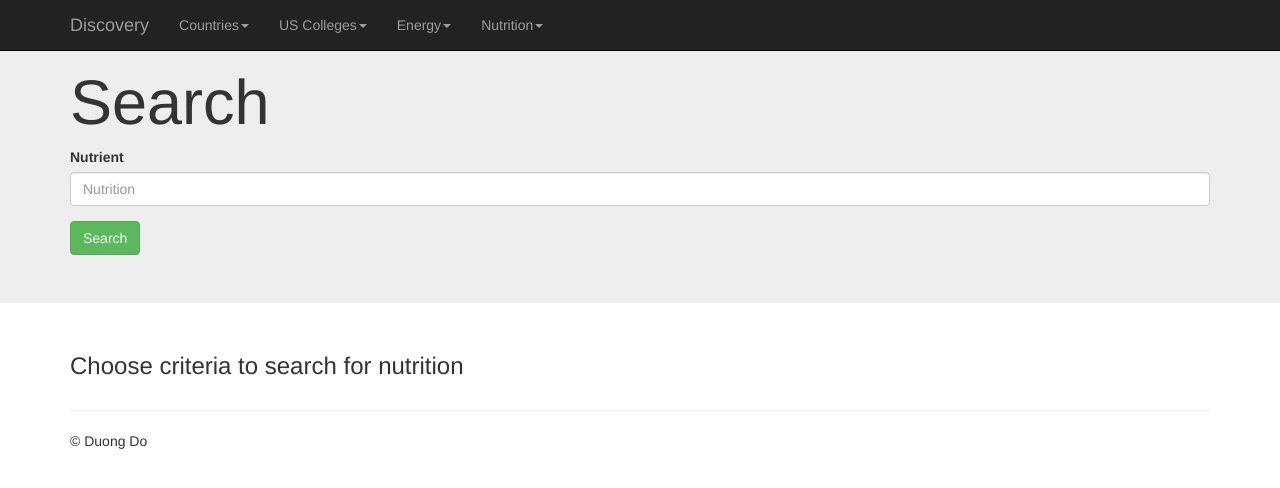
After one commit to duongdo27/data_discovery, a Flask app: page /nutrition/search in a window 1280 px wide. The commit adds this page. Shown: the top 488 px of the page. Run offline with Flask 2, Linux system fonts and the light colour scheme; some libraries are stand-ins or nearby versions.

Commit message:
add nutritiom

```diff
--- a/app.py
+++ b/app.py
@@ -2,7 +2,7 @@ from flask import Flask, render_template, redirect, request, abort
 from flask_bootstrap import Bootstrap
 from helper import Helper
 import os
-from forms import SchoolSearchForm, WorldEnergyForm, StateEnergyForm, USEconomyForm
+from forms import SchoolSearchForm, WorldEnergyForm, StateEnergyForm, USEconomyForm, NutritionForm
 
 app = Flask(__name__)
 Bootstrap(app)
@@ -85,7 +85,7 @@ def schools_top():
 def school_search():
     if request.method == 'GET':
         form = SchoolSearchForm()
-        return render_template('schools/search.html', form=form)
+        return render_template('schools/search.html', form=form, data=None)
 
     else:
         form = SchoolSearchForm(request.form)
@@ -136,6 +136,18 @@ def nutrition_detail(ndbno):
         abort(404)
     return render_template('nutrition/detail.html', data=data)
 
+
+@app.route('/nutrition/search', methods=['GET', 'POST'])
+def nutrition_search():
+    if request.method == 'GET':
+        form = NutritionForm()
+        return render_template('nutrition/search.html', form=form, data=None)
+
+    else:
+        form = NutritionForm(request.form)
+        data = Helper.get_nutrition(form)
+        return render_template('nutrition/search.html', form=form, data=data)
+
 if __name__ == '__main__':
     port = int(os.environ.get("PORT", 5000))
-    app.run(host='0.0.0.0', port=port)
+    app.run(host='0.0.0.0', port=port, debug=True)
--- a/forms.py
+++ b/forms.py
@@ -119,5 +119,10 @@ ECONOMIC_METRIC_CHOICES = [
 ]
 ECONOMIC_METRIC_LOOKUP = {k: v for k, v in ECONOMIC_METRIC_CHOICES}
 
+
 class USEconomyForm(Form):
     metric = SelectField('Metric', choices=ECONOMIC_METRIC_CHOICES)
+
+
+class NutritionForm(Form):
+    nutrition = StringField('Nutrient')
--- a/helper.py
+++ b/helper.py
@@ -12,6 +12,7 @@ ENERGY_URL = 'http://api.eia.gov/series'
 DATAGOV_API_KEY = 'LJGH3f7uhvxRQBSrKApmMO7e3TeuNmEyblQpucG8'
 EIA_API_KEY = 'E9693F9C41C748460B05C0DBEB9DACEA'
 NUTRITION_URL = 'http://api.nal.usda.gov/ndb/reports/'
+NUTRITION_SEARCH_URL = 'http://api.nal.usda.gov/ndb/search/'
 
 
 class Helper(object):
@@ -412,6 +413,21 @@ class Helper(object):
                 data['nutrients'][record['group']] = [clean_record]
         return data
 
+    @staticmethod
+    def get_nutrition(form):
+        params = {
+            'format': 'json',
+            'q': form.nutrition.data,
+            'max': 25,
+            'api_key': DATAGOV_API_KEY,
+        }
+        try:
+            raw_data = requests.get(NUTRITION_SEARCH_URL, params=params).json()['list']['item']
+        except:
+            return []
+        data = [(x['ndbno'], x['name']) for x in raw_data]
+        return data
+
 
 if __name__ == '__main__':
     Helper.get_nutrition_detail(19303)
--- a/templates/base.html
+++ b/templates/base.html
@@ -1,6 +1,6 @@
 {% extends "bootstrap/base.html" %}
 
-{% block title %}Country Discovery{% endblock %}
+{% block title %}Data Discovery{% endblock %}
 
 {% block navbar %}
 
@@ -43,7 +43,13 @@
                         <li><a href="/energy/world">World Energy</a></li>
                         <li><a href="/energy/us">US Energy</a></li>
                         <li><a href="/energy/economy">US Economy</a></li>
+                    </ul>
+                </li>
 
+                <li class="dropdown">
+                    <a href="#" class="dropdown-toggle" data-toggle="dropdown" role="button" aria-expanded="false">Nutrition<span class="caret"></span></a>
+                    <ul class="dropdown-menu" role="menu">
+                        <li><a href="/nutrition/search">Search</a></li>
                     </ul>
                 </li>
 
--- /dev/null
+++ b/templates/nutrition/search.html
@@ -0,0 +1,34 @@
+{% extends "base.html" %}
+
+{% block page_content %}
+<div class="jumbotron">
+    <div class="container">
+        <h1>Search</h1>
+        <form action="/nutrition/search" method="POST" role="form">
+            {{ form.hidden_tag() }}
+
+            <div class="form-group">
+                {{ form.nutrition.label }}
+                {{ form.nutrition(placeholder="Nutrition", class="form-control") }}
+            </div>
+
+            <button type="submit" class="btn btn-success">Search</button>
+        </form>
+    </div>
+</div>
+
+<div class="container">
+    {% if data is none %}
+        <h3>Choose criteria to search for nutrition</h3>
+    {% elif data %}
+        <ul>
+            {% for ndbno, name in data %}
+                <li><h3><a href='/nutrition/detail/{{ ndbno }}'>{{ name }}</a></h3></li>
+            {% endfor %}
+        </ul>
+    {% else %}
+        <h3>No nutrition found</h3>
+    {% endif %}
+</div>
+
+{% endblock %}
```
